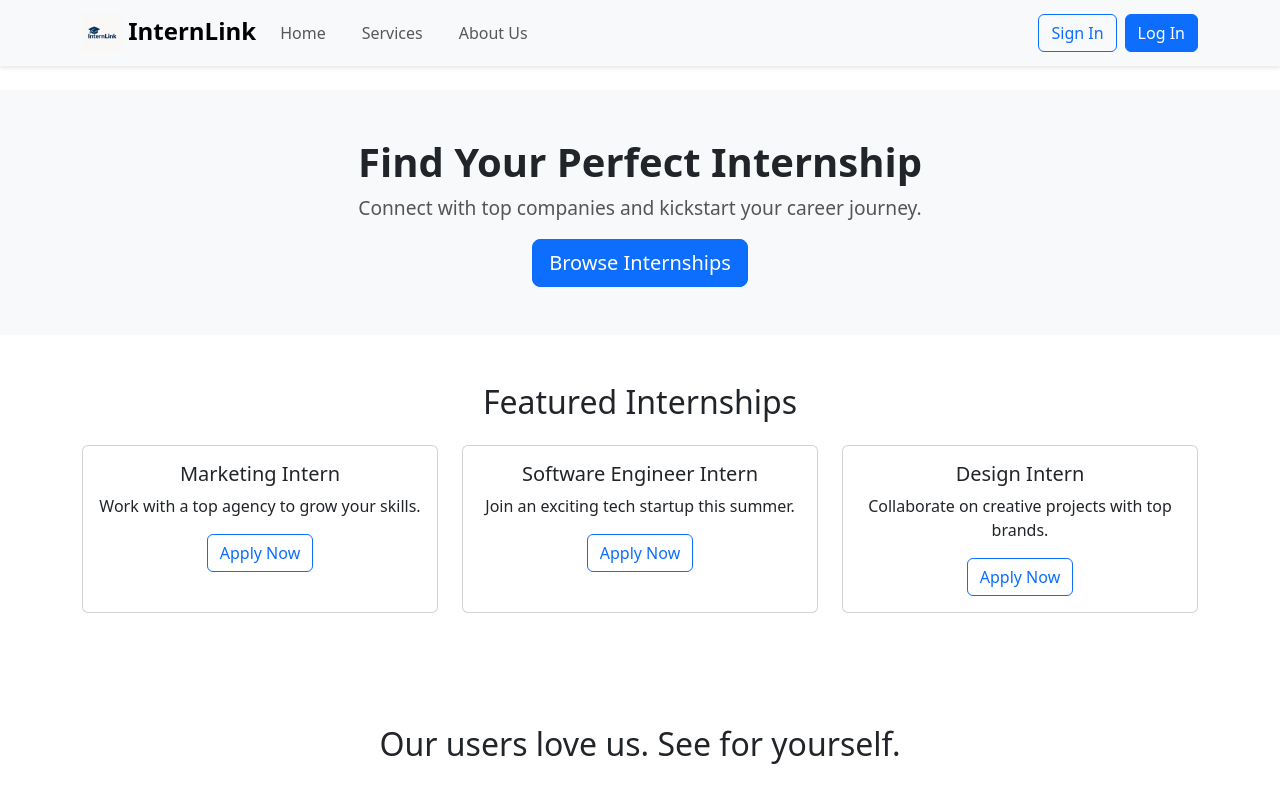
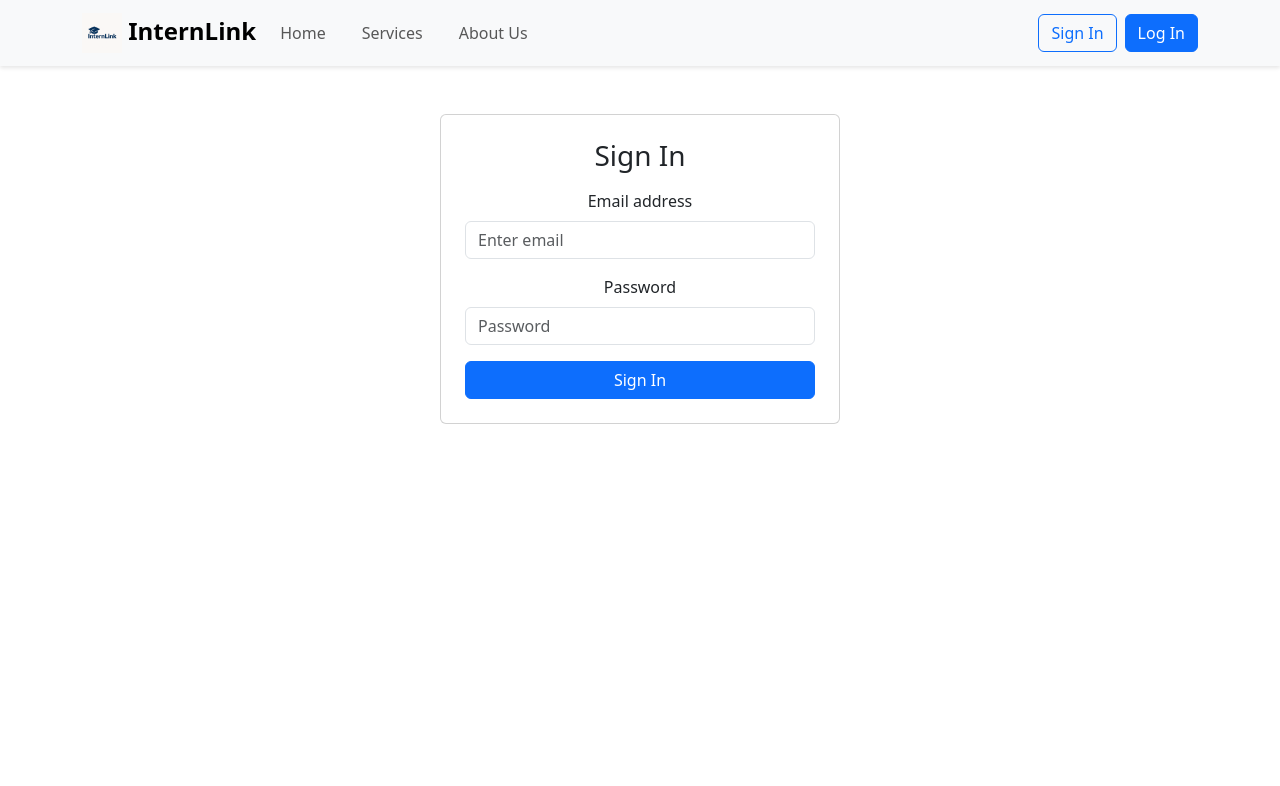
Before and after one commit to Omar-AbuShaheen/internlink, a React (Create React App) app: page /login in a window 1280 px wide. Shown: the top 786 px of the page. Built offline with nearby package versions, Linux system fonts and the light colour scheme.

Commit message:
Add React Router setup with Login and Register routes

```diff
--- a/src/App.js
+++ b/src/App.js
@@ -2,15 +2,25 @@ import React from 'react';
 import './App.css';
 import 'bootstrap/dist/css/bootstrap.min.css';
 
+import { BrowserRouter as Router, Routes, Route } from 'react-router-dom';
+
 import NavBar from './components/NavBar';
 import HomePage from './components/HomePage';
+import LoginForm from './components/LoginForm';
+import RegisterForm from './components/RegisterForm';
 
 function App() {
   return (
-    <div className="App">
-      <NavBar />
-      <HomePage />
-    </div>
+    <Router>
+      <div className="App">
+        <NavBar />
+        <Routes>
+          <Route path="/" element={<HomePage />} />
+          <Route path="/login" element={<LoginForm />} />
+          <Route path="/register" element={<RegisterForm />} />
+        </Routes>
+      </div>
+    </Router>
   );
 }
 
--- /dev/null
+++ b/src/components/LoginForm.js
@@ -0,0 +1,50 @@
+import React, { useState } from 'react';
+import { Form, Button, Card } from 'react-bootstrap';
+
+function LoginForm() {
+  const [email, setEmail] = useState('');
+  const [password, setPassword] = useState('');
+
+  const handleSubmit = (e) => {
+    e.preventDefault();
+    console.log('Logging in with:', { email, password });
+    alert('Login submitted (mock)');
+  };
+
+  return (
+    <div className="d-flex justify-content-center mt-5">
+      <Card style={{ width: '400px' }} className="p-4">
+        <h3 className="mb-3">Sign In</h3>
+        <Form onSubmit={handleSubmit}>
+          <Form.Group className="mb-3" controlId="loginEmail">
+            <Form.Label>Email address</Form.Label>
+            <Form.Control
+              type="email"
+              placeholder="Enter email"
+              value={email}
+              onChange={(e) => setEmail(e.target.value)}
+              required
+            />
+          </Form.Group>
+
+          <Form.Group className="mb-3" controlId="loginPassword">
+            <Form.Label>Password</Form.Label>
+            <Form.Control
+              type="password"
+              placeholder="Password"
+              value={password}
+              onChange={(e) => setPassword(e.target.value)}
+              required
+            />
+          </Form.Group>
+
+          <Button variant="primary" type="submit" className="w-100">
+            Sign In
+          </Button>
+        </Form>
+      </Card>
+    </div>
+  );
+}
+
+export default LoginForm;
--- /dev/null
+++ b/src/components/RegisterForm.js
@@ -0,0 +1,46 @@
+import React, { useState } from 'react';
+import { Form, Button, Card } from 'react-bootstrap';
+
+function RegisterForm() {
+  const [email, setEmail] = useState('');
+  const [password, setPassword] = useState('');
+
+  const handleSubmit = (e) => {
+    e.preventDefault();
+    console.log('Registering with:', { email, password });
+    alert('Registration submitted (mock)');
+  };
+
+  return (
+    <Card className="p-4">
+      <h3>Register</h3>
+      <Form onSubmit={handleSubmit}>
+        <Form.Group className="mb-3" controlId="registerEmail">
+          <Form.Label>Email address</Form.Label>
+          <Form.Control
+            type="email"
+            placeholder="Enter email"
+            value={email}
+            onChange={(e) => setEmail(e.target.value)}
+          />
+        </Form.Group>
+
+        <Form.Group className="mb-3" controlId="registerPassword">
+          <Form.Label>Password</Form.Label>
+          <Form.Control
+            type="password"
+            placeholder="Create password"
+            value={password}
+            onChange={(e) => setPassword(e.target.value)}
+          />
+        </Form.Group>
+
+        <Button variant="success" type="submit">
+          Register
+        </Button>
+      </Form>
+    </Card>
+  );
+}
+
+export default RegisterForm;
```
